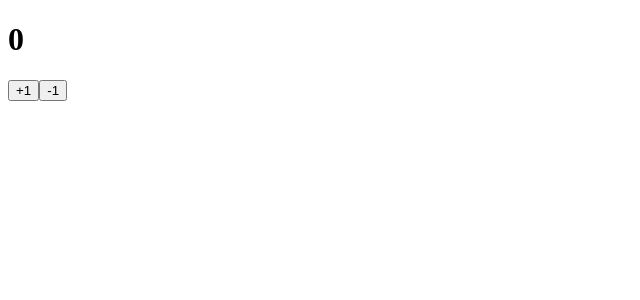
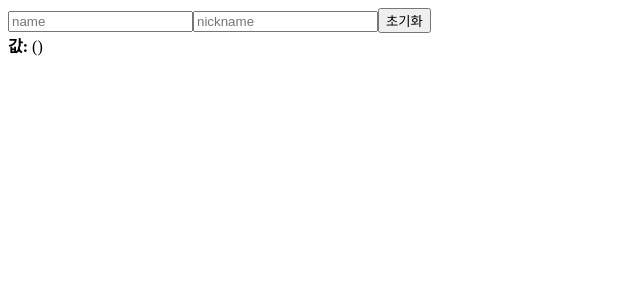
Before and after one commit to namgu-indend/react-practice, a React (Create React App) app: page / in a window 1280 px wide. Shown: the top 300 px of the page, without its empty margins (0-640 px from the left). Built offline with nearby package versions, Linux system fonts and the light colour scheme.

Commit message:
inputSample.js

```diff
--- a/src/App.js
+++ b/src/App.js
@@ -1,10 +1,11 @@
 import React from 'react';
 import Counter from './Counter';
+import InputSample from './inputSample';
 
 function App() {
   return (
     <>
-      <Counter></Counter>
+      <InputSample></InputSample>
     </>
   );
 }
--- /dev/null
+++ b/src/inputSample.js
@@ -0,0 +1,46 @@
+import React, {useState, useRef} from 'react';
+
+function InputSample() {
+    const [inputs, setInputs] = useState({
+        name: '',
+        nickname: '',
+    })
+
+    const nameInput = useRef();
+
+    const { name, nickname } = inputs;
+
+    const onChangeInput = (e) => {
+        const { name, value } = e.target;
+        setInputs({
+            ...inputs,
+            [name]: value,
+        });
+
+        console.log(inputs);
+    }
+
+    const onReset = () => {
+        setInputs({
+            name: '',
+            nickname: '',
+        })
+        nameInput.current.focus();
+    }
+    return (
+        <div>
+
+            <input placeholder="name" name="name" onChange={onChangeInput} value={name} ref={nameInput}/>
+            <input placeholder="nickname" name="nickname" onChange={onChangeInput} value={nickname}/>
+
+            <button onClick={onReset}>초기화</button>
+
+            <div>
+                <b>값: </b>
+                {name} ({nickname})
+            </div>
+        </div>
+    )
+}
+
+export default InputSample;
```
